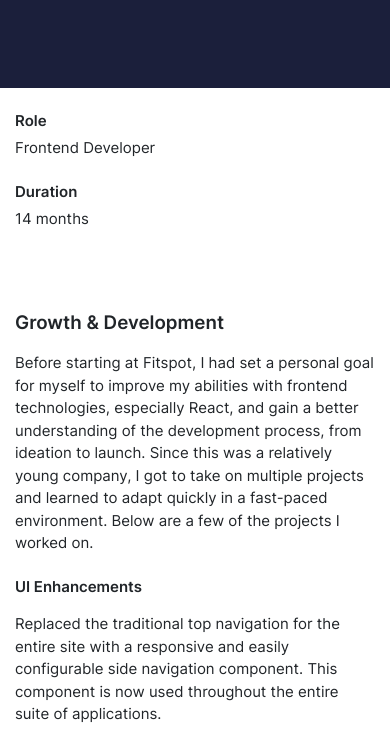
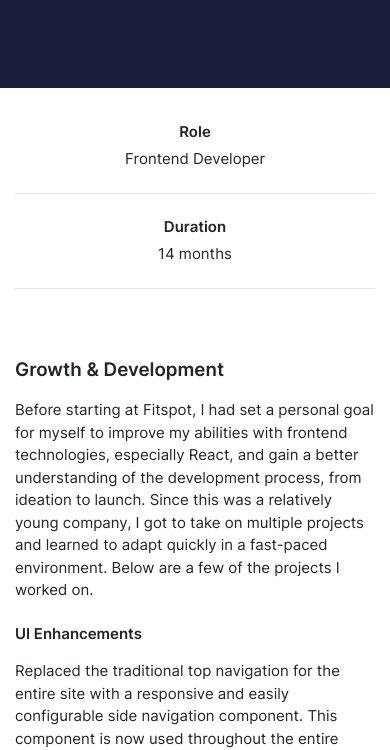
Before and after one commit to gauravtamhan/gauravtamhan.github.io, a Gatsby site: page /fitspot in a window 390 px wide. Shown: the part 801-1551 px from the top of the page. Built offline with nearby package versions, Linux system fonts and the light colour scheme; Gatsby itself is replaced by a stand-in of ours.

Commit message:
center aligned project details row on mobile

```diff
--- a/src/components/projectDetails.js
+++ b/src/components/projectDetails.js
@@ -9,10 +9,8 @@ function ProjectDetails({ data }) {
                     <div className="col-xl-10">
                         <div className="d-flex flex-column flex-md-row">
                             {data.map((item, index) => (
-                                <div
-                                    key={index}
-                                    className="flex-md-fill my-2 my-md-3 text-left text-md-center"
-                                >
+                                <Fragment key={index}>
+                                    <div className="flex-md-fill my-3 text-center">
                                         <h6 className="mb-1">{item.heading}</h6>
                                         {item['link'] && (
                                             <OutboundLink
@@ -35,6 +33,8 @@ function ProjectDetails({ data }) {
                                             <p className="mb-0">{item.body}</p>
                                         )}
                                     </div>
+                                    <hr className="mx-0 my-0 d-block d-md-none" />
+                                </Fragment>
                             ))}
                         </div>
                     </div>
```
Lines whose indentation alone changed are shown as unchanged.
